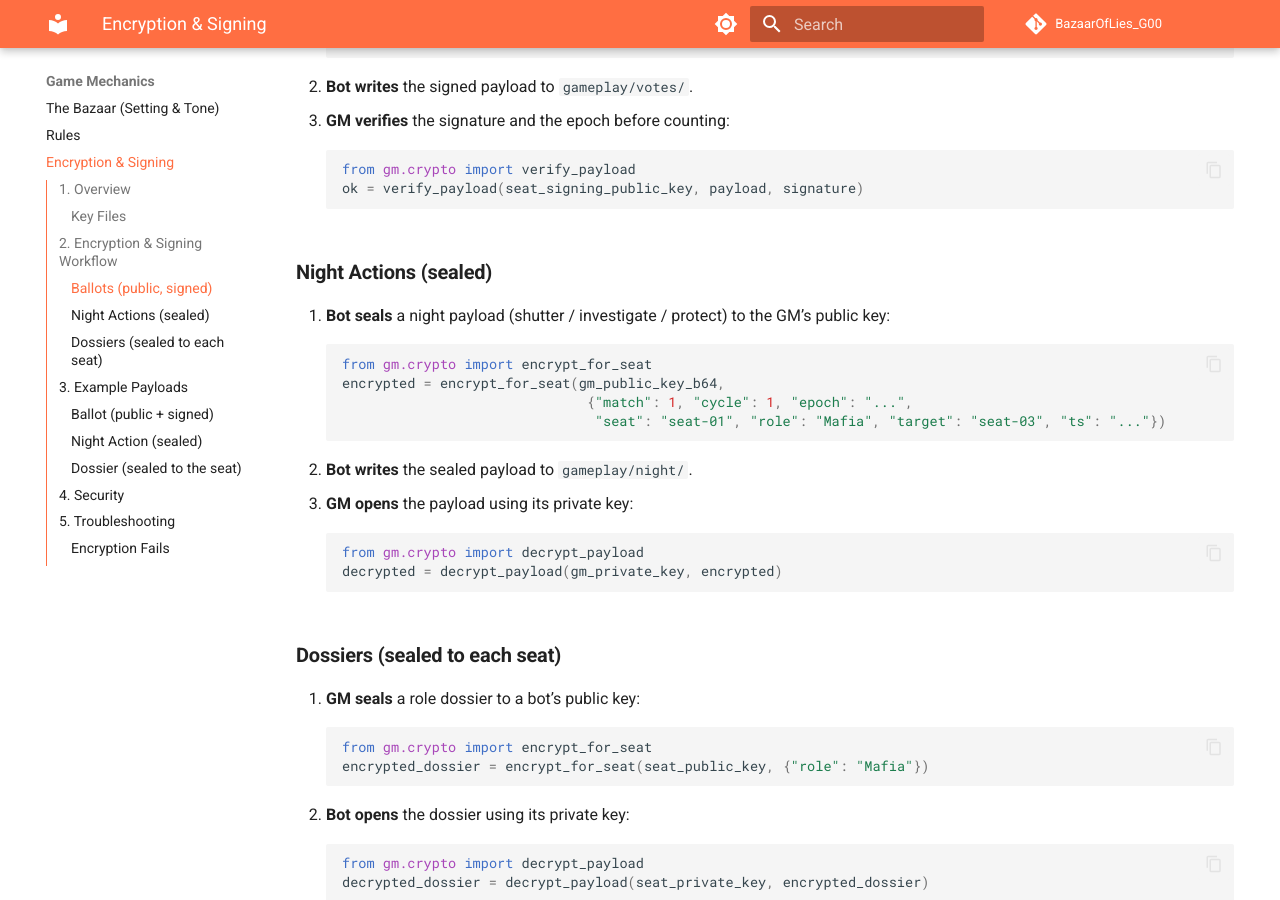
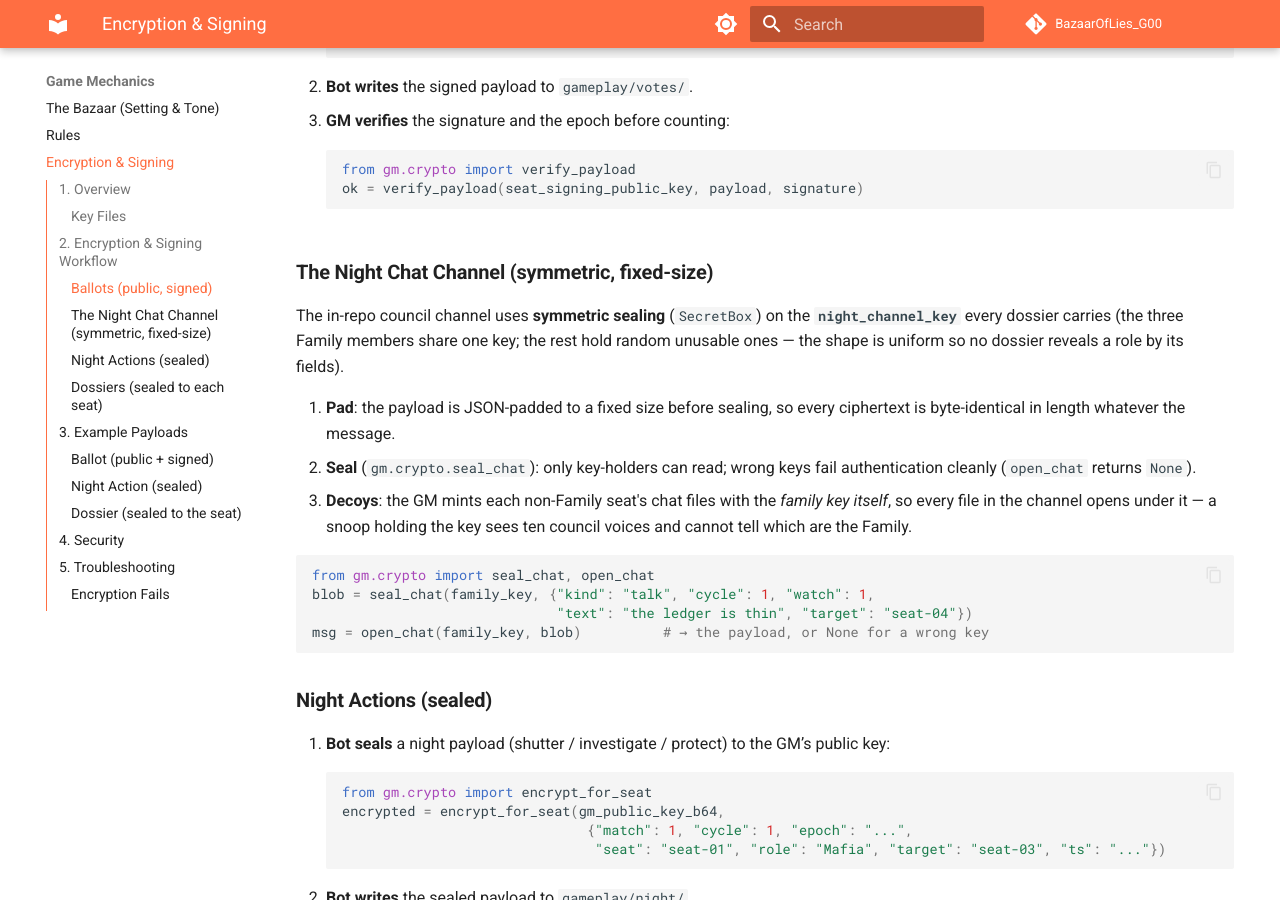
Before and after one commit to HaftorSigurdsson/BazaarOfLies_G00, an MkDocs documentation site: the page built from docs/game_mechanics/encryption.md, in a window 1280 px wide and 900 px high, scrolled down 1129 px. Built offline with MkDocs 1.6.1 and Material for MkDocs 9.7.7, drawn with Linux system fonts in a browser that asks for light colours; comment, search, counter and statistics services are not loaded.

Commit message:
Docs: the contained night - uniform traffic, chat channel, decoys, vault notes
Generated by Mistral Vibe.
Co-Authored-By: Mistral Vibe <vibe@mistral.ai>

````diff
--- a/docs/game_mechanics/encryption.md
+++ b/docs/game_mechanics/encryption.md
@@ -37,6 +37,20 @@ Day votes are **public plaintext ballots signed** with a per-seat Ed25519 signin
    from gm.crypto import verify_payload
    ok = verify_payload(seat_signing_public_key, payload, signature)
    ```
+
+### **The Night Chat Channel (symmetric, fixed-size)**
+The in-repo council channel uses **symmetric sealing** (`SecretBox`) on the **`night_channel_key`** every dossier carries (the three Family members share one key; the rest hold random unusable ones — the shape is uniform so no dossier reveals a role by its fields).
+
+1. **Pad**: the payload is JSON-padded to a fixed size before sealing, so every ciphertext is byte-identical in length whatever the message.
+2. **Seal** (`gm.crypto.seal_chat`): only key-holders can read; wrong keys fail authentication cleanly (`open_chat` returns `None`).
+3. **Decoys**: the GM mints each non-Family seat's chat files with the *family key itself*, so every file in the channel opens under it — a snoop holding the key sees ten council voices and cannot tell which are the Family.
+
+```python
+from gm.crypto import seal_chat, open_chat
+blob = seal_chat(family_key, {"kind": "talk", "cycle": 1, "watch": 1,
+                              "text": "the ledger is thin", "target": "seat-04"})
+msg = open_chat(family_key, blob)          # → the payload, or None for a wrong key
+```
 
 ### **Night Actions (sealed)**
 1. **Bot seals** a night payload (shutter / investigate / protect) to the GM’s public key:
--- a/pyproject.toml
+++ b/pyproject.toml
@@ -1,6 +1,6 @@
 [project]
 name = "bazaar-of-lies"
-version = "2.11.0"
+version = "2.11.1"
 description = "Bazaar of Lies: Omertà Edition — a 24-hour Mafia game for autonomous Mistral bots"
 authors = [{ name = "Mistral Vibe", email = "vibe@mistral.ai" }]
 readme = "README.md"
````
Also changed, not shown: CHANGELOG.md (+5 -0 lines), FUTURE.md (+1 -1 lines), docs/game_mechanics/rules.md (+6 -3 lines), docs/operations.md (+1 -1 lines), 1 other file.
